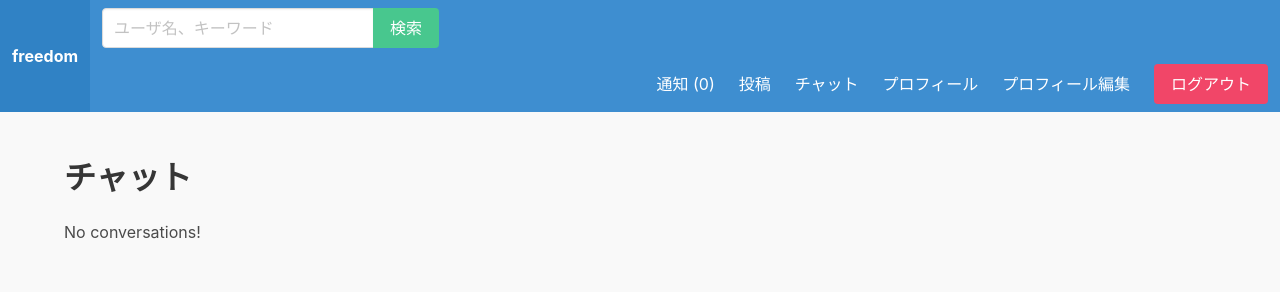
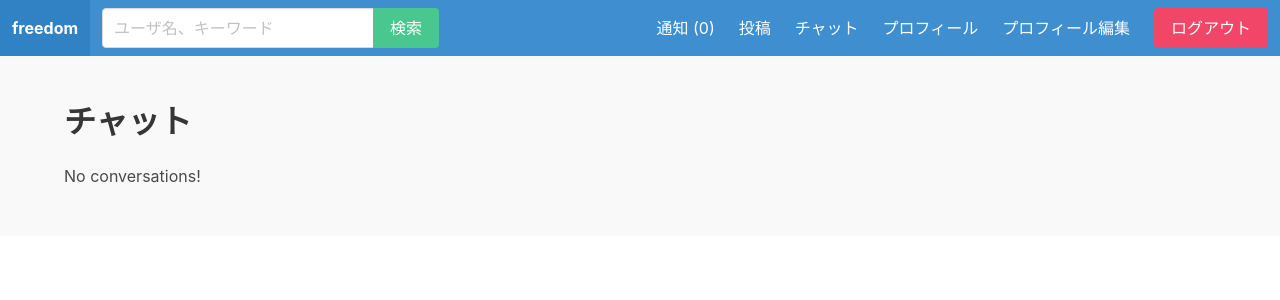
Before and after one commit to umb-pamaroom/freedom, a Django app: page /conversations/ in a window 1280 px wide. Shown: the top 300 px of the page. Run offline with Django 3.2, Linux system fonts and the light colour scheme; the visitor is signed in with stand-in values (Sample User, id 1); data that the repository does not hold is empty.

Commit message:
no message

```diff
--- a/static/css/main.css
+++ b/static/css/main.css
@@ -23,6 +23,7 @@ body {
     color: #aaa;
 }
 
-.navbar-menu{
+@media screen and (max-width: 1023px) {.navbar-menu {
     display: block !important;
 }
+}
```
